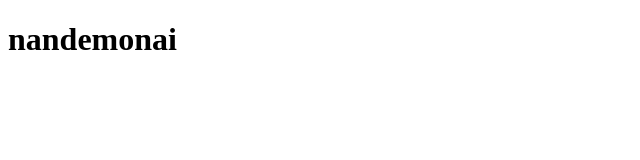
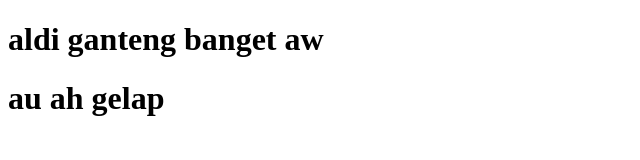
Before and after one commit to rinaldiaa/latihan-git1, a plain HTML site: page index.html in a window 1280 px wide. Shown: the whole page, without its empty margins (0-640 px from the left). Drawn offline with Linux system fonts and the light colour scheme.

Commit message:
ronde dua

```diff
--- a/index.html
+++ b/index.html
@@ -7,6 +7,8 @@
     <title>Document</title>
 </head>
 <body>
-    <h1>nandemonai</h1>
+    <h1>aldi ganteng banget aw
+    </h1>
+    <h1>au ah gelap</h1>
 </body>
 </html>
```
